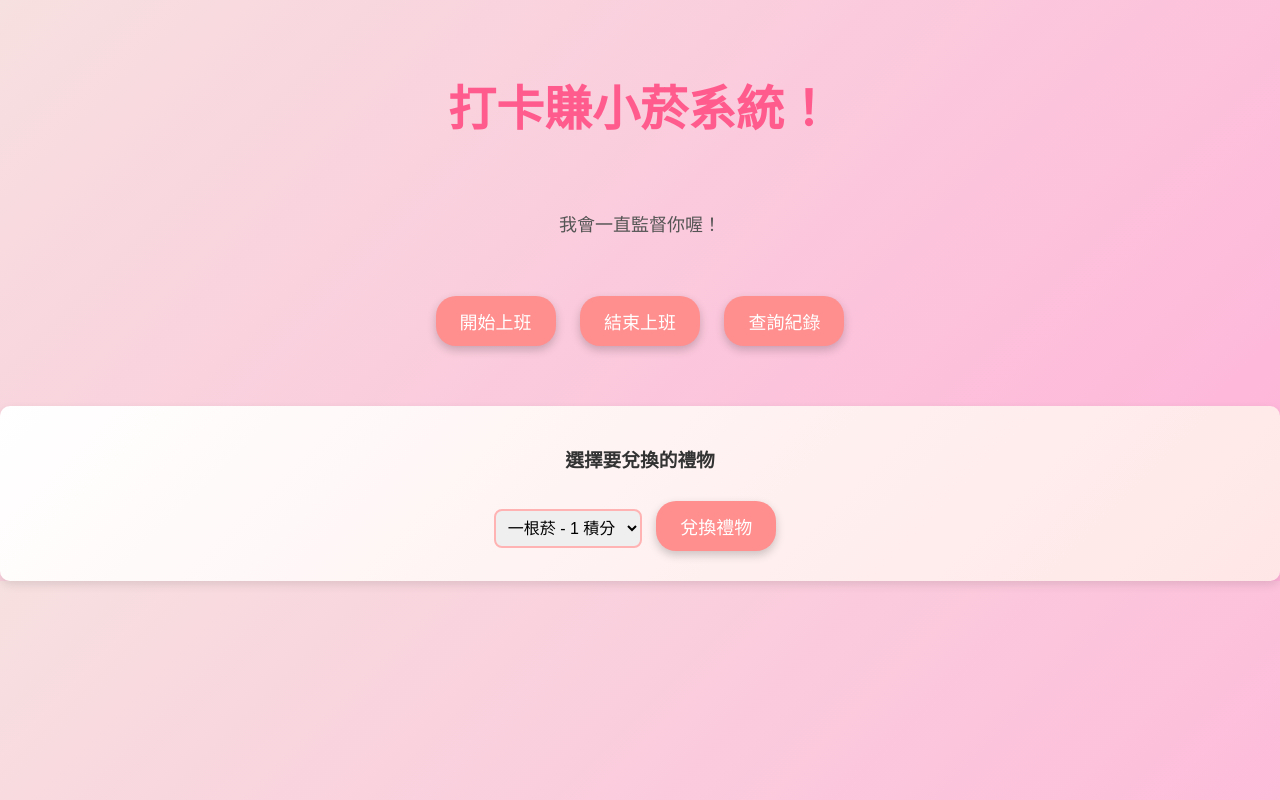
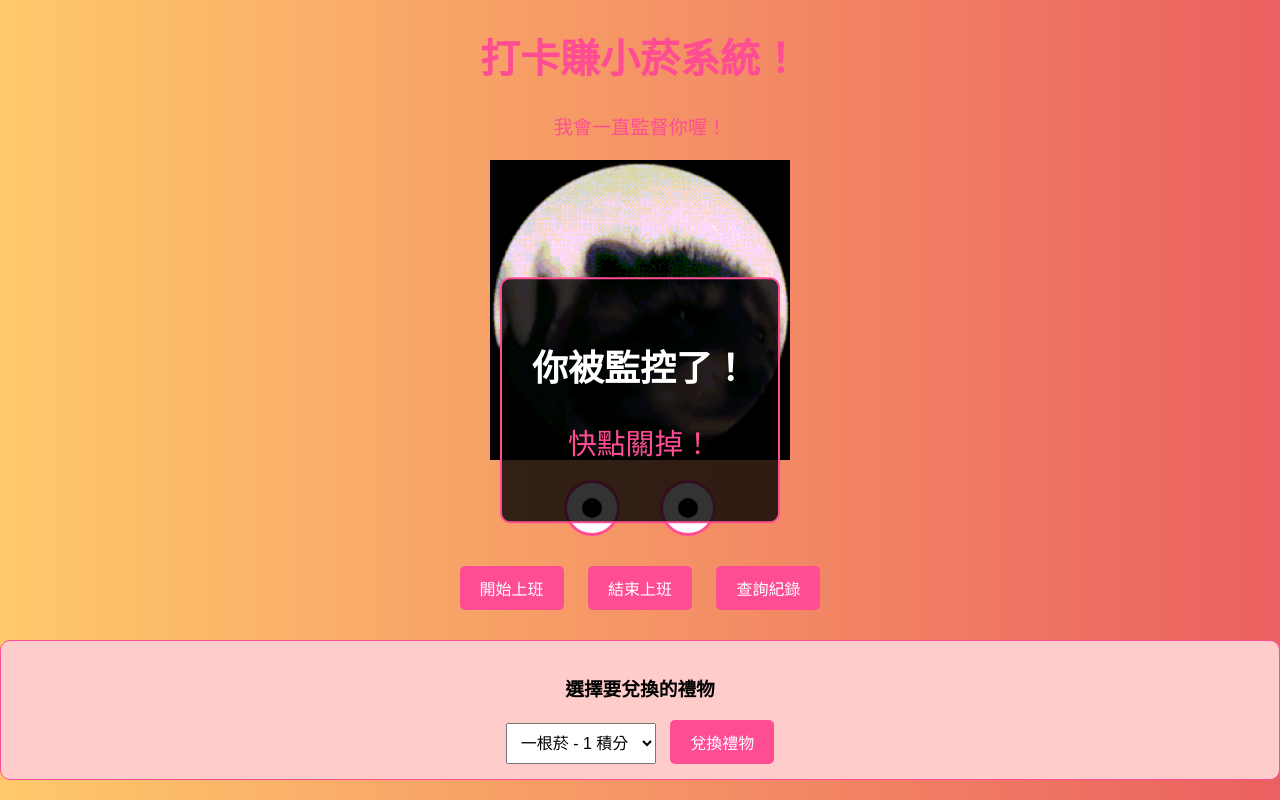
Before and after one commit to weiii68/66, a Flask app: page / in a window 1280 px wide. Run offline with Flask 3, Linux system fonts and the light colour scheme.

Commit message:
Initial commit

```diff
--- a/attendance_system/app.py
+++ b/attendance_system/app.py
@@ -247,11 +247,6 @@
         return jsonify({"message": f"查詢紀錄發生錯誤: {str(e)}"}), 500
 
 
-
-
-
-
-
 @app.route('/points/<username>', methods=['GET'])
 def get_points(username):
     db = read_data()
--- a/attendance_system/static/script.js
+++ b/attendance_system/static/script.js
@@ -1,3 +1,61 @@
+// 定義 sendRequest 函數
+async function sendRequest(url, method = 'GET', data = null) {
+    try {
+        const options = {
+            method: method,
+            headers: {
+                'Content-Type': 'application/json',
+            },
+        };
+
+        if (data) {
+            options.body = JSON.stringify(data);
+        }
+
+        const response = await fetch(url, options);
+        const result = await response.json();
+
+        if (!response.ok) {
+            throw new Error(result.message || '請求失敗');
+        }
+
+        return result;
+    } catch (error) {
+        console.error('請求失敗:', error);
+        showAlert(error.message, 'error');
+        return null;
+    }
+}
+
+// 定義 showAlert 函數來顯示提示
+function showAlert(message, type, position = 'bottom') {
+    const alertBox = document.createElement('div');
+    alertBox.classList.add('alert', type); // 根據 type 改變樣式
+    alertBox.innerText = message;
+    document.body.appendChild(alertBox);
+
+    // 控制提示框顯示的位置
+    alertBox.style.animation = 'fadeIn 0.5s ease-out';  // 加入動畫效果
+
+    if (position === 'top') {
+        alertBox.style.position = 'fixed';
+        alertBox.style.top = '20px';
+        alertBox.style.left = '50%';
+        alertBox.style.transform = 'translateX(-50%)';
+    } else if (position === 'bottom') {
+        alertBox.style.position = 'fixed';
+        alertBox.style.bottom = '20px';
+        alertBox.style.left = '50%';
+        alertBox.style.transform = 'translateX(-50%)';
+    }
+
+    // 設置 3 秒後自動消失
+    setTimeout(() => {
+        alertBox.style.animation = 'fadeOut 0.5s ease-in';
+        setTimeout(() => alertBox.remove(), 500); // 延遲移除元素
+    }, 3000);
+}
+
 document.addEventListener('DOMContentLoaded', function () {
     const clockInButton = document.getElementById('clock-in');
     const clockOutButton = document.getElementById('clock-out');
@@ -6,47 +64,37 @@
     const giftOptions = document.getElementById('gift-options');
     const recordsDiv = document.getElementById('records');
     const loadingIndicator = document.getElementById('loading');
+    const scaryPopup = document.getElementById('scaryPopup');
+    const ghost = document.getElementById('ghost'); // 獲取鬼魂元素
 
-    function showAlert(message, type = 'error') {
-        const alertDiv = document.getElementById('alert');
-        if (alertDiv) {
-            alertDiv.textContent = message;
-            alertDiv.style.display = 'block';
-            alertDiv.className = 'alert ' + (type === 'success' ? 'success' : 'error');
-            alertDiv.classList.add('show');
+    // 0.5秒後觸發顯示恐怖提示窗
+    setTimeout(function() {
+        scaryPopup.classList.add('show');
+        document.body.classList.add("shocked");
+    }, 500);
 
-            setTimeout(() => {
-                alertDiv.classList.remove('show');
-                setTimeout(() => alertDiv.style.display = 'none', 300);
-            }, 3000);
-        } else {
-            console.error("Alert div not found!");
-        }
-    }
+    // 當點擊恐怖提示窗時，關閉提示窗並顯示鬼魂
+    scaryPopup.addEventListener('click', function() {
+        this.style.display = 'none';
+        ghost.style.display = "block";
+        ghost.classList.add("animate");
 
-    async function sendRequest(url, method = 'GET') {
-        try {
-            loadingIndicator.style.display = 'block';
-            const response = await fetch(url, { method });
-            const data = await response.json();
+        let scaryText = document.createElement("div");
+        scaryText.classList.add("scary-text");
+        scaryText.innerText = "你被監控了！";
+        document.body.appendChild(scaryText);
+    });
 
-            if (!response.ok) throw new Error(data.message || "請求失敗");
-
-            return data;
-        } catch (error) {
-            showAlert(error.message, 'error');
-            return null;
-        } finally {
-            loadingIndicator.style.display = 'none';
-        }
-    }
+    ghost.addEventListener('click', function() {
+        this.style.display = 'none';
+    });
 
     clockInButton.addEventListener('click', async function () {
         const username = prompt("請輸入你的使用者名稱");
         if (!username) return;
 
         const data = await sendRequest(`/check-in/${username}`, 'POST');
-        if (data) showAlert(data.message, 'success');
+        if (data) showAlert(data.message, 'success', 'top');  // 顯示在頁面頂部
     });
 
     clockOutButton.addEventListener('click', async function () {
@@ -54,7 +102,7 @@
         if (!username) return;
 
         const data = await sendRequest(`/clock-out/${username}`, 'POST');
-        if (data) showAlert(data.message, 'success');
+        if (data) showAlert(data.message, 'success', 'top');  // 顯示在頁面頂部
     });
 
     checkRecordsButton.addEventListener('click', async function () {
@@ -62,6 +110,10 @@
         if (!username) return;
 
         await displayRecords(username);
+
+        // 顯示打卡紀錄區塊
+        const records = document.getElementById("records");
+        records.style.display = "block";  // 顯示打卡紀錄區塊
     });
 
     async function displayRecords(username) {
@@ -86,14 +138,48 @@
 
         const pointsData = await sendRequest(`/points/${username}`);
         if (pointsData) {
-            // 顯示積分
             recordsDiv.innerHTML += `<p><strong>目前積分:</strong> ${pointsData.points}</p>`;
-
-            // 假設 pointsData 中有總工時（以分鐘為單位）
             const totalWorkedMinutes = pointsData.total_worked_minutes || 0;
-            // 計算距離下一個積分還差多少分鐘
             const minutesToNextPoint = 240 - (totalWorkedMinutes % 240);
             recordsDiv.innerHTML += `<p><strong>距離下一個積分還差:</strong> ${minutesToNextPoint} 分鐘</p>`;
         }
     }
+
+    redeemGiftButton.addEventListener('click', async function () {
+        const username = prompt("請輸入你的使用者名稱");
+        if (!username) return;
+
+        const selectedGift = giftOptions.value;
+        if (selectedGift !== "1") {
+            showAlert("請選擇一個禮物", 'error');
+            return;
+        }
+
+        const pointsData = await sendRequest(`/points/${username}`);
+        if (!pointsData || pointsData.points < 1) {
+            showAlert("積分不足，無法兌換菸", 'error');
+            return;
+        }
+
+        const redeemData = await sendRequest(`/redeem/${username}/1`, 'POST');
+        if (redeemData) {
+            showAlert(redeemData.message, 'success', 'top');
+            await displayRecords(username);
+        }
+    });
+
+    document.addEventListener("mousemove", function(event) {
+        let pupils = document.querySelectorAll(".pupil");
+        pupils.forEach(pupil => {
+            let rect = pupil.parentElement.getBoundingClientRect();
+            let eyeX = rect.left + rect.width / 2;
+            let eyeY = rect.top + rect.height / 2;
+            let deltaX = event.clientX - eyeX;
+            let deltaY = event.clientY - eyeY;
+            let angle = Math.atan2(deltaY, deltaX);
+            let moveX = Math.cos(angle) * 8;
+            let moveY = Math.sin(angle) * 8;
+            pupil.style.transform = `translate(${moveX}px, ${moveY}px)`;
+        });
+    });
 });
--- a/attendance_system/static/styles.css
+++ b/attendance_system/static/styles.css
@@ -1,206 +1,304 @@
-/* 基本的頁面設置 */
+/* 基本樣式 */
 body {
-    font-family: 'Arial', sans-serif;
-    background-color: #f7e0e0;
-    color: #333;
+    font-family: Arial, sans-serif;
+    text-align: center;
+    background-color: #dfa6bd; /* 粉紅色背景 */
     margin: 0;
     padding: 0;
-    text-align: center;
-    background: linear-gradient(135deg, #f7e0e0, #ffb3d9);
+}
+
+.container {
+    margin-top: 20px;
 }
 
 h1 {
-    color: #ff5c8d;
-    font-size: 48px;
-    margin-top: 50px;
+    color: #ff4d94; /* 粉紅色 */
+    font-size: 2.5em;
+    font-weight: bold;
 }
 
 p {
-    font-size: 18px;
-    color: #555;
-    margin-bottom: 30px;
+    color: #ff4d94;
+    font-size: 1.2em;
+}
+
+/* 監督 GIF 動畫 */
+.animated-image {
+    width: 30%;  /* 調整大小為原來的30% */
+    max-width: 300px;  /* 設定最大寬度，避免過大 */
+    margin: 20px auto;
+    display: block;
+}
+
+/* 眼睛動畫 */
+.eyes {
+    display: flex;
+    justify-content: center;
+    margin-top: 20px;
+}
+
+.eye {
+    width: 50px;
+    height: 50px;
+    background-color: white;
+    border-radius: 50%;
+    margin: 0 20px;
+    position: relative;
+    border: 3px solid #ff4d94; /* 粉紅色邊框 */
+}
+
+.pupil {
+    width: 20px;
+    height: 20px;
+    background-color: black;
+    border-radius: 50%;
+    position: absolute;
+    top: 50%;
+    left: 50%;
+    transform: translate(-50%, -50%);
+}
+
+/* 驚嚇彈出視窗 */
+.scary-popup {
+    display: none;
+    position: fixed;
+    top: 50%;
+    left: 50%;
+    transform: translate(-50%, -50%);
+    background-color: rgba(255, 255, 255, 0.9);
+    color: #ff4d94;
+    padding: 20px;
+    border-radius: 10px;
+    border: 2px solid #ff4d94;
+}
+
+.scary-popup.show {
+    display: block;
+}
+
+/* 鬼魂動畫 */
+.ghost {
+    display: none;
+    position: fixed;
+    top: 20%;
+    left: 50%;
+    transform: translateX(-50%);
+    width: 1000px;  /* 調整鬼魂 GIF 的大小 */
+    height: auto;  /* 高度自動適應 */
+    animation: ghostAnimation 5s infinite ease-in-out;
+}
+
+.ghost.animate {
+    animation: ghostAnimation 5s infinite ease-in-out;
+}
+
+@keyframes ghostAnimation {
+    0% {
+        top: 20%;
+        opacity: 0.8;
+    }
+    50% {
+        top: 40%;
+        opacity: 1;
+    }
+    100% {
+        top: 20%;
+        opacity: 0.8;
+    }
+}
+
+/* 驚嚇文字的過渡效果 */
+.scary-text {
+    font-size: 24px;
+    color: red;
+    position: absolute;
+    top: 50%;
+    left: 50%;
+    transform: translate(-50%, -50%);
+    opacity: 1;
+    transition: opacity 1s ease-out;
+}
+
+.shocked {
+    background-color: #ffcccc; /* 淺粉紅色背景 */
 }
 
 /* 按鈕樣式 */
-button {
-    background-color: #ff8f8f;
+.buttons {
+    margin-top: 20px;
+}
+
+.buttons button {
+    padding: 10px 20px;
+    font-size: 16px;
+    margin: 10px;
+    cursor: pointer;
+    background-color: #ff4d94; /* 粉紅色按鈕 */
+    border: none;
+    border-radius: 5px;
+    color: white;
+    transition: background-color 0.3s ease;
+}
+
+.buttons button:hover {
+    background-color: #ff1f6d; /* 按鈕懸浮變色 */
+}
+
+#gift-selection {
+    margin-top: 20px;
+    background-color: #ffcccc; /* 粉紅色背景 */
+    padding: 15px;
+    border-radius: 10px;
+    border: 1px solid #ff4d94;
+}
+
+#gift-options {
+    padding: 10px;
+    margin-right: 10px;
+    font-size: 1em;
+}
+
+#redeem-gift {
+    padding: 10px 20px;
+    font-size: 16px;
+    background-color: #ff4d94;
     color: white;
     border: none;
+    border-radius: 5px;
     cursor: pointer;
-    margin: 10px;
-    padding: 12px 24px;
-    font-size: 18px;
-    border-radius: 20px;
-    box-shadow: 0 4px 10px rgba(0, 0, 0, 0.2);
-    transition: all 0.3s ease;
 }
 
-button:hover {
-    background-color: #ff4d6d;
-    transform: scale(1.03);
+#redeem-gift:hover {
+    background-color: #ff1f6d; /* 按鈕懸浮變色 */
 }
 
-button:active {
-    transform: scale(1);
-    background-color: #e94560;
+/* 彈出視窗樣式 */
+.scary-popup {
+    position: fixed;
+    top: 50%;
+    left: 50%;
+    transform: translate(-50%, -50%) scale(0);
+    opacity: 0;
+    background-color: rgba(0, 0, 0, 0.8);
+    color: #fff;
+    padding: 30px;
+    border-radius: 10px;
+    font-size: 24px;
+    text-align: center;
+    transition: opacity 0.5s ease, transform 0.5s ease;
 }
 
-/* 顯示紀錄區域 */
-#records {
-    margin-top: 40px;
-    padding: 20px;
-    background-color: #fff;
-    border-radius: 10px;
-    box-shadow: 0 4px 10px rgba(0, 0, 0, 0.1);
-    max-width: 600px;
-    margin-left: auto;
-    margin-right: auto;
+.scary-popup.show {
     opacity: 1;
+    transform: translate(-50%, -50%) scale(1);
 }
 
-
-#records h2 {
-    color: #ff5c8d;
-    font-size: 32px;
+/* 文字動畫 */
+.scary-text {
+    position: absolute;
+    top: 20%;
+    left: 50%;
+    transform: translateX(-50%);
+    font-size: 50px;
+    color: #971e1e;
+    font-weight: bold;
+    text-shadow: 0 0 20px rgba(255, 0, 0, 0.6), 0 0 30px rgba(255, 0, 0, 0.7);
+    animation: shake 0.2s infinite alternate, glow 1s infinite alternate;
 }
 
-/* 提示框樣式 */
-.alert {
-    color: #ff5c8d;
-    font-size: 20px;
-    margin-top: 20px;
-    padding: 10px;
-    background-color: #fff;
-    border-radius: 5px;
-    box-shadow: 0 4px 6px rgba(0, 0, 0, 0.1);
-    border: 1px solid #ff5c8d;
-    opacity: 0;
-    transition: opacity 0.3s ease-in-out;
+@keyframes shake {
+    0% { transform: translateX(-50%) rotate(0deg); }
+    50% { transform: translateX(-50%) rotate(10deg); }
+    100% { transform: translateX(-50%) rotate(-10deg); }
 }
 
-.alert.show {
-    opacity: 1;
-    display: block;  /* 顯示元素 */
+@keyframes glow {
+    0% { text-shadow: 0 0 10px rgba(255, 0, 0, 0.6), 0 0 20px rgba(255, 0, 0, 0.7); }
+    50% { text-shadow: 0 0 20px rgba(255, 0, 0, 0.6), 0 0 30px rgba(255, 0, 0, 0.7); }
+    100% { text-shadow: 0 0 10px rgba(255, 0, 0, 0.6), 0 0 20px rgba(255, 0, 0, 0.7); }
 }
 
-/* 禮品選擇區域 */
-#gift-selection {
-    margin-top: 30px;
-    padding: 20px;
-    border-radius: 10px;
-    background: linear-gradient(135deg, #fff, #ffe6e6);
-    box-shadow: 0 4px 10px rgba(0, 0, 0, 0.1);
-    text-align: center;
+/* 背景顏色變換 */
+body.shocked {
+    animation: backgroundChange 1s infinite alternate;
 }
 
-#gift-selection select {
-    padding: 8px;
-    font-size: 16px;
-    border-radius: 8px;
-    border: 2px solid #ffb3b3;
-    outline: none;
-    transition: all 0.3s ease;
+@keyframes backgroundChange {
+    0% { background: linear-gradient(to right, #fc3e3e, #ff6969); }
+    50% { background: linear-gradient(to right, #ffc96b, #eb6060); }
+    100% { background: linear-gradient(to right, #d190d1, #fe60fe); }
 }
 
-#gift-selection select:focus {
-    border-color: #ff5f5f;
-    box-shadow: 0px 4px 8px rgba(255, 95, 95, 0.3);
+/* 顯示紀錄區塊 */
+#records {
+    margin-top: 20px;
+    padding: 20px;
+    background-color: #f9d3e0;
+    border-radius: 10px;
+    box-shadow: 0 4px 6px rgba(0, 0, 0, 0.1);
 }
 
-#current-points {
-    font-size: 20px;
+/* 打卡紀錄項目樣式 */
+.record-item {
+    background-color: #ff4d94;  /* 粉紅色背景 */
+    color: rgb(225, 155, 177);
+    font-size: 1.2em;
+    padding: 10px;
+    margin-bottom: 10px;
+    border-radius: 5px;
     font-weight: bold;
-    color: #ff5f5f;
-    margin-top: 10px;
+    box-shadow: 0px 4px 10px rgba(0, 0, 0, 0.2);  /* 加入陰影效果 */
+    transition: background-color 0.3s ease;
 }
 
-/* 響應式設計 */
-@media (max-width: 600px) {
-    h1 {
-        font-size: 32px;
-    }
-
-    button {
-        width: 90%;
-    }
-
-    #records, #gift-selection {
-        width: 90%;
-        padding: 15px;
-    }
+/* 鼠標懸停時的顏色變化 */
+.record-item:hover {
+    background-color: #ff1f6d;  /* 更加強烈的顏色 */
 }
 
-/* 加載動畫 */
-#loading {
-    display: none;
-    font-size: 18px;
-    color: #ff5f5f;
-    font-weight: bold;
-    text-align: center;
-    opacity: 0;
-    transition: opacity 0.3s ease-in-out;
+/* 顯示打卡紀錄時的動畫效果 */
+@keyframes highlightAnimation {
+    0% { background-color: #ff4d94; }
+    50% { background-color: #ff1f6d; }
+    100% { background-color: #ff4d94; }
 }
 
-#loading.show {
-    display: block;
-    opacity: 1;
+.record-item {
+    animation: highlightAnimation 2s ease-out;  /* 加上動畫效果 */
+}
+/* 提示框的基本樣式 */
+.alert {
+    background-color: #f8d7da;
+    color: #721c24;
+    padding: 15px;
+    border-radius: 5px;
+    font-size: 16px;
+    box-shadow: 0 4px 6px rgba(0, 0, 0, 0.1);
+    max-width: 400px;
+    margin: 0 auto;
+    z-index: 9999;
+    transition: opacity 0.5s ease-out;
 }
 
-#loading::after {
-    content: "";
-    display: inline-block;
-    width: 15px;
-    height: 15px;
-    border: 3px solid white;
-    border-top-color: transparent;
-    border-radius: 50%;
-    margin-left: 5px;
-    animation: spin 1s linear infinite;
+/* 成功提示框樣式 */
+.alert.success {
+    background-color: #ffdb79;
+    color: #995104;
 }
 
-@keyframes spin {
-    from { transform: rotate(0deg); }
-    to { transform: rotate(360deg); }
+/* 錯誤提示框樣式 */
+.alert.error {
+    background-color: #f47781;
+    color: #d10015;
 }
 
-/* 輸入框樣式 */
-input {
-    width: 80%;
-    max-width: 400px;
-    padding: 12px;
-    border: 2px solid #ffb3b3;
-    border-radius: 15px;
-    font-size: 16px;
-    outline: none;
-    transition: all 0.3s ease;
+/* 使提示框進場和退場的動畫 */
+@keyframes fadeIn {
+    from { opacity: 0; }
+    to { opacity: 1; }
 }
 
-input:focus {
-    border-color: #ff5f5f;
-    box-shadow: 0px 4px 8px rgba(255, 95, 95, 0.3);
+@keyframes fadeOut {
+    from { opacity: 1; }
+    to { opacity: 0; }
 }
-
-/* 兌換區塊 */
-.redeem-section {
-    background: #fff;
-    padding: 20px;
-    border-radius: 10px;
-    box-shadow: 0 4px 10px rgba(0, 0, 0, 0.1);
-    text-align: center;
-}
-
-.redeem-section h2 {
-    color: #ff5f5f;
-    margin-bottom: 15px;
-}
-
-.container {
-    display: flex;
-    flex-direction: column;
-    align-items: center;
-    justify-content: center;
-    gap: 20px;
-    max-width: 800px;
-    margin: 0 auto;
-    padding: 20px 0;
-}
--- a/attendance_system/templates/index.html
+++ b/attendance_system/templates/index.html
@@ -10,8 +10,19 @@
     <div class="container">
         <h1>打卡賺小菸系統！</h1>
         <p>我會一直監督你喔！</p>
-        <div id="alert" class="alert" style="display: none;"></div>
 
+        <!-- 監督 GIF 動畫 -->
+        <img src="{{ url_for('static', filename='66.gif') }}" alt="監督動畫" class="animated-image">
+
+        <!-- 監督的眼睛 -->
+        <div class="eyes">
+            <div class="eye">
+                <div class="pupil"></div>
+            </div>
+            <div class="eye">
+                <div class="pupil"></div>
+            </div>
+        </div>
 
         <!-- 打卡操作按鈕 -->
         <div class="buttons">
@@ -20,8 +31,15 @@
             <button id="check-records">查詢紀錄</button>
         </div>
 
-        <!-- 顯示紀錄 -->
-        <div id="records" style="display: none;"></div>
+        <!-- 顯示打卡紀錄 -->
+        <div id="records" style="display: none;">
+            <div class="record-item">
+                <p>打卡紀錄 1: 開始上班 - 2025-03-23 09:00</p>
+            </div>
+            <div class="record-item">
+                <p>打卡紀錄 2: 結束上班 - 2025-03-23 18:00</p>
+            </div>
+        </div>
 
         <!-- 顯示載入中提示 -->
         <div id="loading" style="display: none;">載入中...</div>
@@ -36,6 +54,15 @@
         <button id="redeem-gift">兌換禮物</button>
     </div>
 
+    <!-- 驚嚇彈出視窗 -->
+    <div class="scary-popup" id="scaryPopup">
+        <h2>你被監控了！</h2>
+        <p>快點關掉！</p>
+    </div>
+
+    <!-- 鬼魂動畫 -->
+    <img id="ghost" src="{{ url_for('static', filename='ghost.gif') }}" class="ghost">
+
     <script src="{{ url_for('static', filename='script.js') }}"></script>
 </body>
 </html>
```
Also changed, not shown: attendance_system/static/66.gif (added), attendance_system/static/ghost.gif (added).
